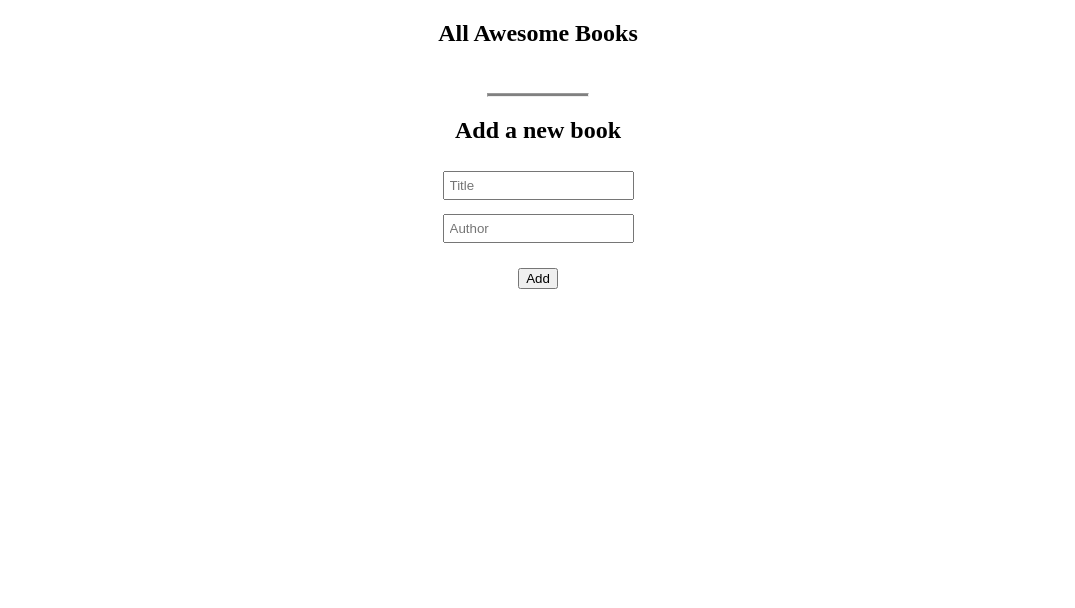
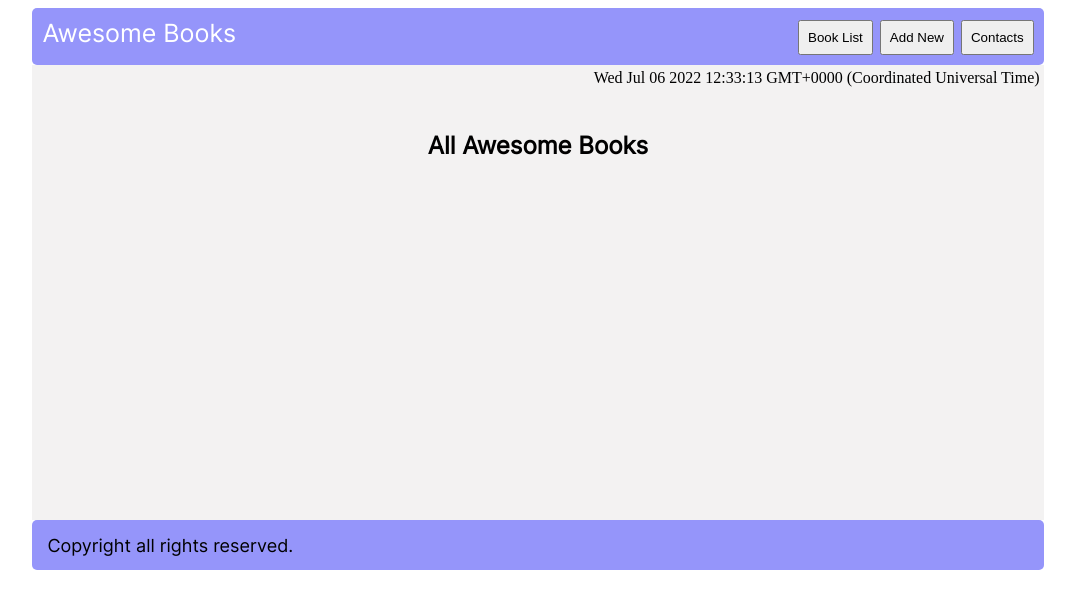
Before and after one commit to Hamayounali/awesomeBook, a website: page index.html in a window 1280 px wide. Shown: the whole page, without its empty margins (102-1177 px from the left). Drawn offline with Linux system fonts and the light colour scheme.

Commit message:
Updated awesome book

```diff
--- a/assets/css/style.css
+++ b/assets/css/style.css
@@ -8,7 +8,7 @@ table {
   border: 1px solid #ddd;
   font-family: arial, sans-serif;
   border-collapse: collapse;
-  width: 40%;
+  width: 60%;
 }
 
 td,
@@ -18,7 +18,7 @@ th {
 }
 
 td {
-  width: 300px;
+  width: 500px;
 }
 
 td.test {
@@ -26,7 +26,7 @@ td.test {
 }
 
 tr:nth-child(even) {
-  background-color: lightblue;
+  background-color: rgb(255, 255, 255);
   color: black;
 }
 
@@ -37,5 +37,87 @@ tr:nth-child(even) {
 
 .inp {
   margin: 7px;
-  padding: 5px;
+  padding: 10px;
+  width: 50%;
 }
+
+.btn {
+  padding: 10px;
+  width: 100px;
+
+}
+
+.main {
+  text-align: center;
+  min-height: 455px;
+  width: 80%;
+  margin-left: auto;
+  margin-right: auto;
+  background-color: rgb(243, 242, 242);
+}
+
+.menu {
+  width: 80%;
+  margin-left: auto;
+  margin-right: auto;
+  background-color: rgb(149, 149, 250);
+  height: 57px;
+  border-radius: 5px;
+}
+
+.logo {
+  text-align: left;
+  font-size: 25px;
+  padding: 10px;
+  font-family: 'inter', sans-serif;
+  color: white;
+}
+
+.copyright {
+  text-align: left;
+  font-size: 18px;
+  padding: 15px;
+  font-family: 'inter', sans-serif;
+}
+
+.footer {
+  width: 80%;
+  margin-left: auto;
+  margin-right: auto;
+  background-color: rgb(149, 149, 250);
+  height: 50px;
+  border-radius: 5px;
+}
+
+h2 {
+  font-family: 'inter', sans-serif;
+}
+
+#contacts {
+  display: none;
+}
+
+#addBook {
+  display: none;
+}
+
+#booklist {
+  display: block;
+}
+
+.addNewBook {
+  padding-top: 50px;
+}
+
+.contactTitle {
+  padding-top: 50px;
+}
+
+.bookList {
+  padding-top: 20px;
+}
+
+.menuLinks {
+  padding: 8px;
+  margin: auto;
+}
--- a/assets/js/index.js
+++ b/assets/js/index.js
@@ -16,12 +16,10 @@ function display() {
   html += '<table class="center">'
   const storedBook = JSON.parse(localStorage.getItem('books'));
   for (let i = 0; i < storedBook.length; i += 1) {
-    const book = i;
-
     newAwesomBook.bookArr.push({ bookName: storedBook[i].bookName, author: storedBook[i].author });
     html += '<tr>'
     html += '<td> "' + newAwesomBook.bookArr[i].bookName + '" by ' + newAwesomBook.bookArr[i].author + '</td>';
-    html += '<td class="test"><button onclick="deleteNote(' + book + ')"> Remove </button> </td>';
+    html += '<td class="test"><button onclick="deleteNote(' + i + ')"> Remove </button> </td>';
     html += '</tr>'
     document.getElementById('data').innerHTML = html;
   }
@@ -35,7 +33,34 @@ function deleteNote(i) {
   location.reload();
 }
 
-
 document.addEventListener('DOMContentLoaded', () => {
   display();
 });
+
+
+function contact() {
+  const contact = document.getElementById("contacts");
+  const bookList = document.getElementById("booklist");
+  const addBook = document.getElementById("addBook");
+  contact.style.display = "block";
+  bookList.style.display = "none";
+  addBook.style.display = "none";
+}
+
+function addBook() {
+  const contact = document.getElementById("contacts");
+  const bookList = document.getElementById("booklist");
+  const addBook = document.getElementById("addBook");
+  contact.style.display = "none";
+  bookList.style.display = "none";
+  addBook.style.display = "block";
+}
+
+function booklist() {
+  const contact = document.getElementById("contacts");
+  const bookList = document.getElementById("booklist");
+  const addBook = document.getElementById("addBook");
+  contact.style.display = "none";
+  bookList.style.display = "block";
+  addBook.style.display = "none";
+}
--- a/index.html
+++ b/index.html
@@ -7,19 +7,60 @@
     <link rel="stylesheet" href="assets/css/style.css">
     <script src="assets/js/index.js"></script>
 </head>
-<body style="text-align: center;">
-<h2>All Awesome Books</h2>
+<style>
+    @font-face {
+		font-family: 'inter';
+		src: url("assets/fonts/Inter-Regular.ttf");
+	}
+</style>
+<body>
+    <div class="menu">
+        <div class="logo">
+            Awesome Books
+            <span style="float: right;">
+                <button class="menuLinks" onclick="booklist()">Book List</button>
+                <button class="menuLinks" onclick="addBook()">Add New</button>
+                <button class="menuLinks" onclick="contact()">Contacts</button>
+            </span>
+        </div>
+    </div>
+    <div class="main">
+        <div style="text-align: right; padding:4px">
+            <script>
+                document.write(new Date());
+             </script>
+        </div>
+        <div class="dispalybooks" id="booklist">
+            <h2 class="bookList">All Awesome Books</h2>
             <div id="data"> </div>
             <br>
-<hr class ="line">
+        </div>
 
-<h2>Add a new book</h2>
+        <div class="addBook" id="addBook">
+            <h2 class="addNewBook">Add a new book</h2>
             <form action="">
                 <input type="text" id="name" placeholder="Title" class="inp">
                 <br>
                 <input type="text" id="author" placeholder="Author" class="inp">
             </form>
             <br>
-<button onclick="newAwesomBook.input()"> Add</button>
+            <button onclick="newAwesomBook.input()" class="btn"> Add</button>
+        </div>
+
+        <div class="contacts" id="contacts">
+            <h2 class="contactTitle" > Contacts information</h2>
+            <p> <b> Main Offic Address:</b> Chahar Rahe Pul-e Surkh, Karte 3, Kabul, Afghanistan.</p>
+            <p><b> Email :</b> Info@awesomebooks.com </p>
+            <p><b> Webiste</b> www.awesomeooks.com</p>
+            <p><b>Phone</b> +93 799 4444 72</p>
+        </div>
+
+    </div>
+
+    <div class="footer">
+        <div class="copyright">
+            Copyright all rights reserved.
+        </div>
+    </div>
 </body>
 </html>
```
Also changed, not shown: assets/fonts/Inter-Regular.ttf (added). Lines whose indentation alone changed are shown as unchanged.
